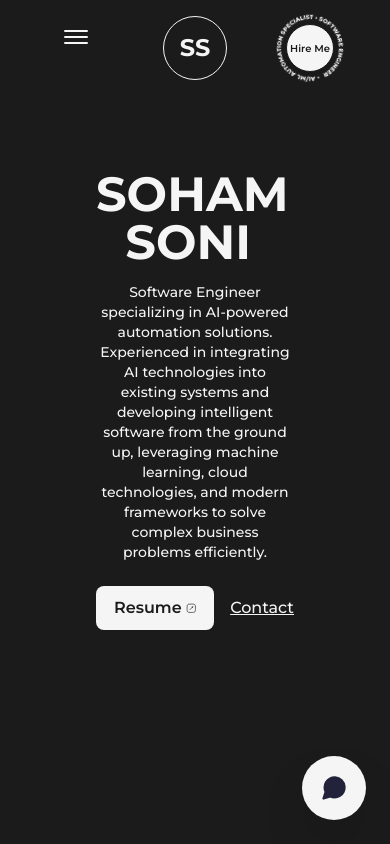
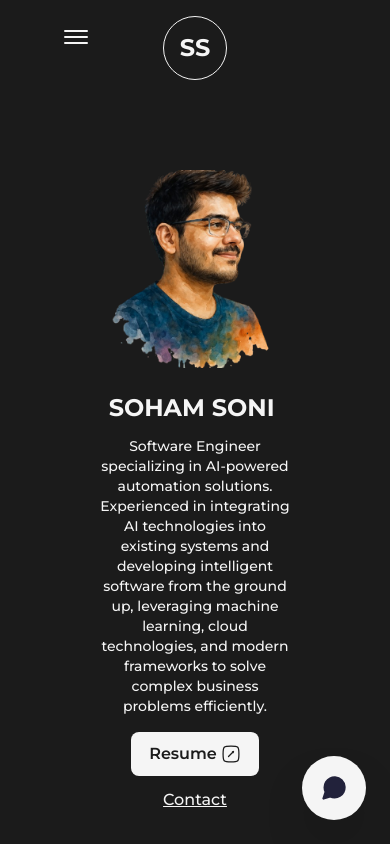
Before and after one commit to Soham2212004/Soham-Soni-Portflio, a React (Vite) app: page /#/ in a window 390 px wide. Shown: the top 844 px of the page. Built offline with nearby package versions, Linux system fonts and the light colour scheme.

Commit message:
Refactor Home component layout and styles

```diff
--- a/src/pages/Home.jsx
+++ b/src/pages/Home.jsx
@@ -18,28 +18,37 @@ const Home = () => {
   return (
     <>
       <TransitionEffect />
-      <main className="flex items-center text-dark w-full min-h-screen dark:text-light sm:items-start">
-        <Layout className="pt-0 md:pt-16 sm:pt-16">
-          <div className="flex items-center justify-between w-full lg:flex-col">
-            <div className="w-1/2 md:w-full">
+      <main className="flex items-center text-dark w-full min-h-screen dark:text-light md:items-start md:min-h-fit">
+        <Layout className="pt-0 md:pt-8 sm:pt-4">
+          <div className="flex items-center justify-between w-full gap-8 lg:flex-col lg:gap-6 md:gap-4">
+
+            {/* Image Section - Hidden on large screens, visible on mobile */}
+            <div className="w-1/2 lg:w-full lg:max-w-md lg:mx-auto md:max-w-sm sm:max-w-xs">
               <MotionImage
                 src={profilePic}
                 alt="SohamSoni"
-                className="w-full h-auto lg:hidden md:inline-block md:w-full"
+                className="w-full h-auto lg:inline-block rounded-2xl"
                 initial={{opacity:0, scale:0.9}}
                 animate={{opacity:1, scale:1}}
                 transition={{duration:0.5}}
                 priority
-                sizes="(max-width: 768px) 100vw, (max-width: 1200px) 50vw, 50vw"
+                sizes="(max-width: 640px) 90vw, (max-width: 768px) 80vw, (max-width: 1024px) 60vw, 50vw"
               />
             </div>
-            <div className="w-1/2 flex flex-col items-center self-center lg:w-full lg:text-center">
-              <AnimatedText text="SOHAM SONI" className="!text-6xl !text-left
-              xl:!text-5xl lg:!text-center lg:!text-6xl md:!text-5xl sm:!text-3xl"
+
+            {/* Text Content Section */}
+            <div className="w-1/2 flex flex-col items-center self-center lg:w-full">
+              <AnimatedText
+                text="SOHAM SONI"
+                className="!text-6xl !text-left xl:!text-5xl lg:!text-center lg:!text-5xl md:!text-4xl sm:!text-3xl xs:!text-2xl"
               />
-              <p className="my-4 text-base font-medium md:text-sm sm:text-xs">
-                Software Engineer specializing in AI-powered automation solutions. Experienced in integrating AI technologies into existing systems and developing intelligent software from the ground up, leveraging machine learning, cloud technologies, and modern frameworks to solve complex business problems efficiently.</p>
-              <div className="flex items-center self-start mt-2 lg:self-center">
+
+              <p className="my-4 text-base font-medium text-left lg:text-center md:text-sm md:my-3 sm:text-xs sm:my-2 leading-relaxed">
+                Software Engineer specializing in AI-powered automation solutions. Experienced in integrating AI technologies into existing systems and developing intelligent software from the ground up, leveraging machine learning, cloud technologies, and modern frameworks to solve complex business problems efficiently.
+              </p>
+
+              {/* Buttons Section */}
+              <div className="flex items-center gap-4 self-start mt-2 lg:self-center lg:flex-wrap lg:justify-center md:gap-3 sm:gap-2 sm:mt-1">
                 <Link
                   href="https://drive.google.com/file/d/1dxKyBzezqN99za80-FTc7mo3c1LbCG6Y/view?usp=sharing"
                   target={"_blank"}
@@ -47,19 +56,33 @@ const Home = () => {
                     rounded-lg text-lg font-semibold hover:bg-light hover:text-dark
                     border-2 border-solid border-transparent hover:border-dark
                     dark:bg-light dark:text-dark hover:dark:bg-dark hover:dark:text-light
-                    hover:dark:border-light md:p-2 md:px-4 md:text-base"
+                    hover:dark:border-light transition-all duration-300
+                    md:p-2 md:px-4 md:text-base sm:text-sm sm:p-1.5 sm:px-3
+                    whitespace-nowrap"
                 >
-                  Resume <LinkArrow className={"w-6 ml-1"} />
+                  Resume <LinkArrow className={"w-6 ml-1 md:w-5 sm:w-4"} />
                 </Link>
-                <Link href="mailto:sonisoham91@gmail.com" target={"_blank"}
-                className="ml-4 text-lg font-medium capitalize text-dark underline dark:text-light md:text-base"
-                >Contact</Link>
+
+                <Link
+                  href="mailto:sonisoham91@gmail.com"
+                  target={"_blank"}
+                  className="text-lg font-medium capitalize text-dark underline
+                    dark:text-light hover:opacity-80 transition-opacity duration-300
+                    md:text-base sm:text-sm whitespace-nowrap"
+                >
+                  Contact
+                </Link>
               </div>
             </div>
           </div>
         </Layout>
 
-        <HireMe />
+        {/* Hire Me Component - Hidden on small screens if needed */}
+        <div className="md:hidden">
+          <HireMe />
+        </div>
+
+        {/* Custom Chat Button */}
         <CustomChatButton
           onClick={() => setIsChatOpen(!isChatOpen)}
           isOpen={isChatOpen}
```
